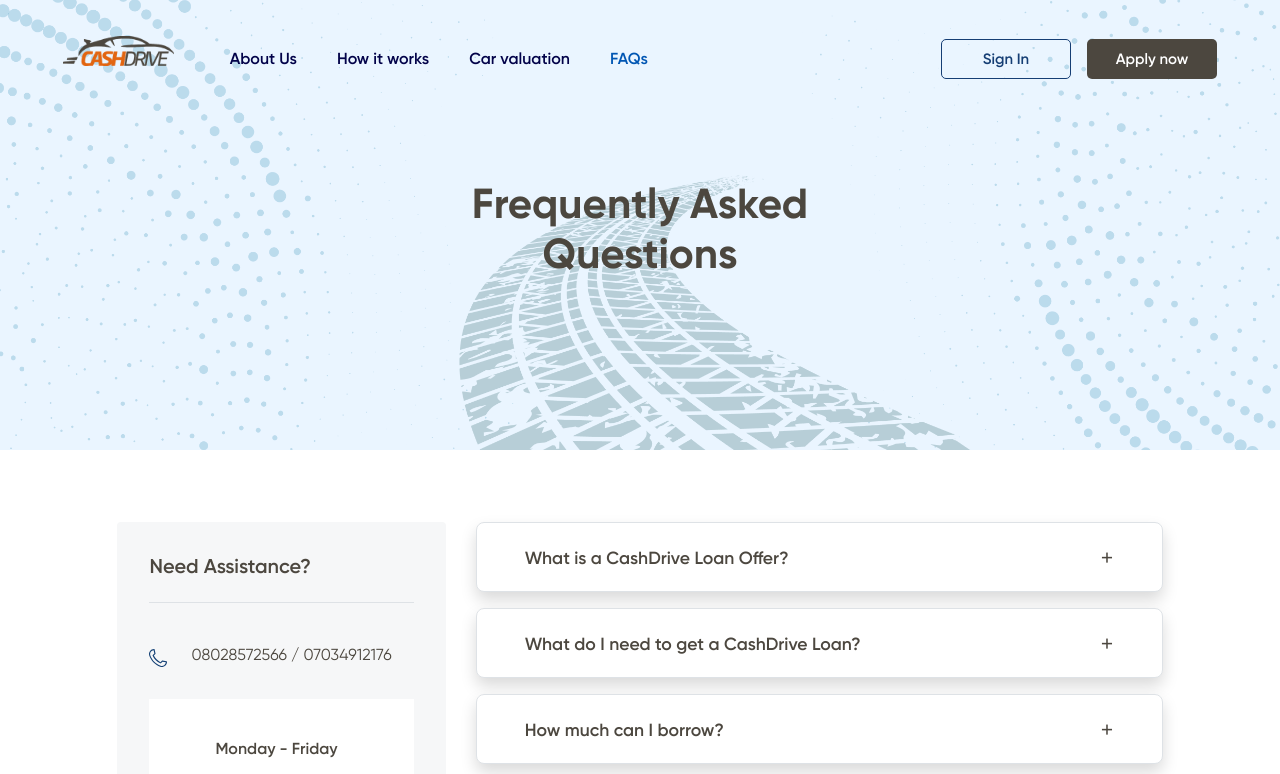
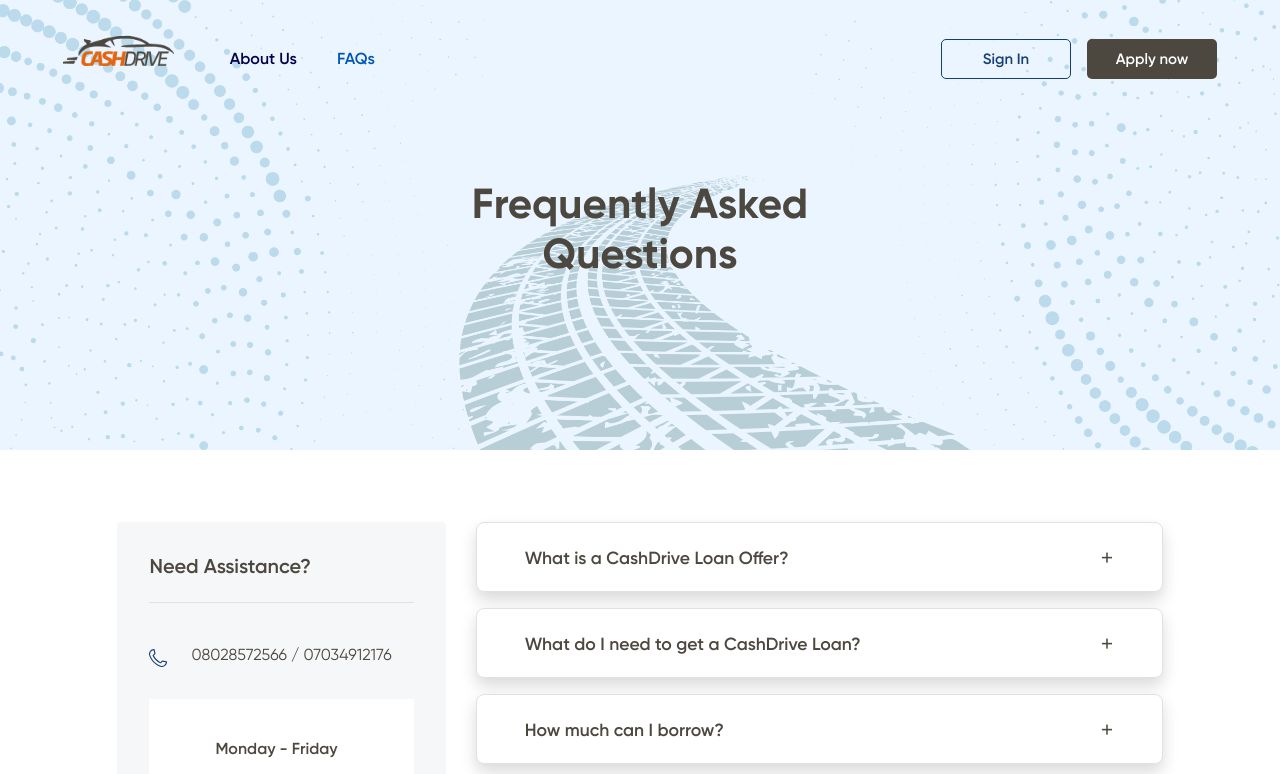
Before and after one commit to mkeshita/cash-drive, a React (Create React App) app: page /faq in a window 1280 px wide. Shown: the top 774 px of the page. Built offline with nearby package versions, Linux system fonts and the light colour scheme.

Commit message:
update nav

```diff
--- a/src/components/Navbar.js
+++ b/src/components/Navbar.js
@@ -22,12 +22,19 @@
                 >
                   About Us
                 </NavLink>
+
+                {currentPath.pathname === "/" && (
                   <a href="/#how-it-works" exact className="nav__link">
                     How it works
                   </a>
+                )}
+
+                {currentPath.pathname === "/" && (
                   <a href="/#car-valuation" exact className="nav__link" id="">
                     Car valuation
                   </a>
+                )}
+
                 <NavLink
                   to="/faq"
                   activeStyle={activeStyle}
```
Lines whose indentation alone changed are shown as unchanged.
